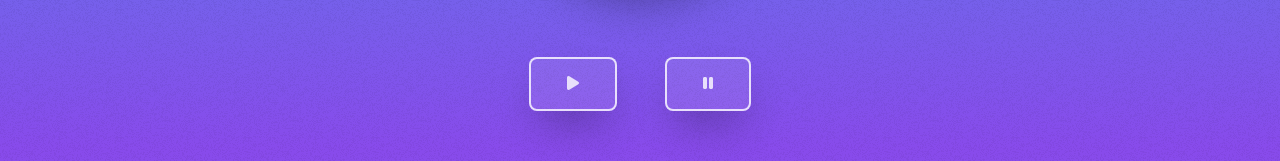
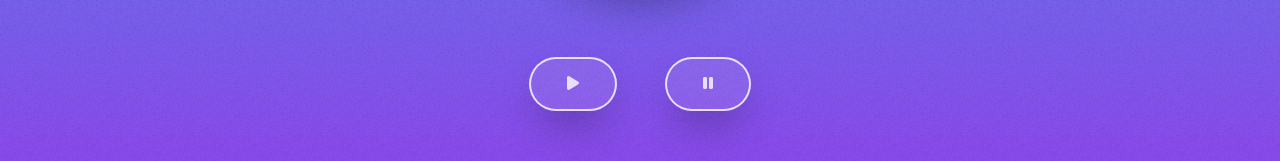
Before and after one commit to chaharshivam/pomodoro-app, a website: page index.html in a window 1280 px wide. Shown: the part 385-546 px from the top of the page. Drawn offline with Linux system fonts and the light colour scheme.

Commit message:
Update: buttons

```diff
--- a/assets/stylesheets/_homepage.scss
+++ b/assets/stylesheets/_homepage.scss
@@ -31,7 +31,7 @@
 .btn {
     display: inline-block;
     font-size: 1rem;
-    border-radius: 0.5rem;
+    border-radius: 2rem;
     padding: 1rem 2.25rem;
     margin: 0 1.5rem;
 }
```
Also changed, not shown: assets/stylesheets/style.css.
